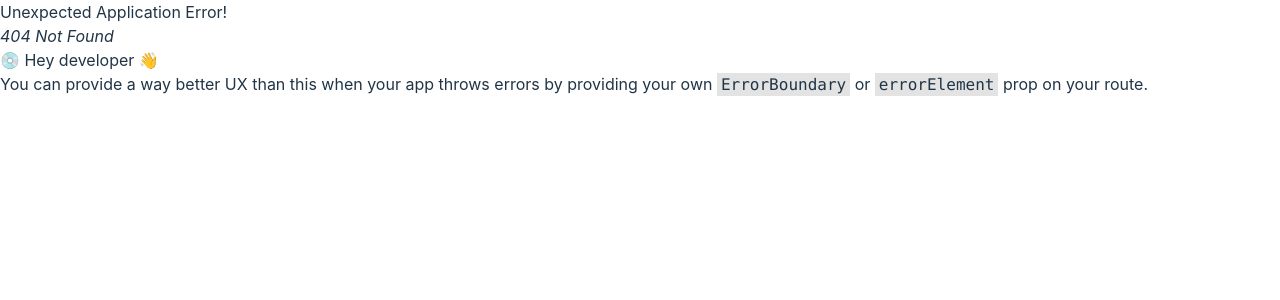
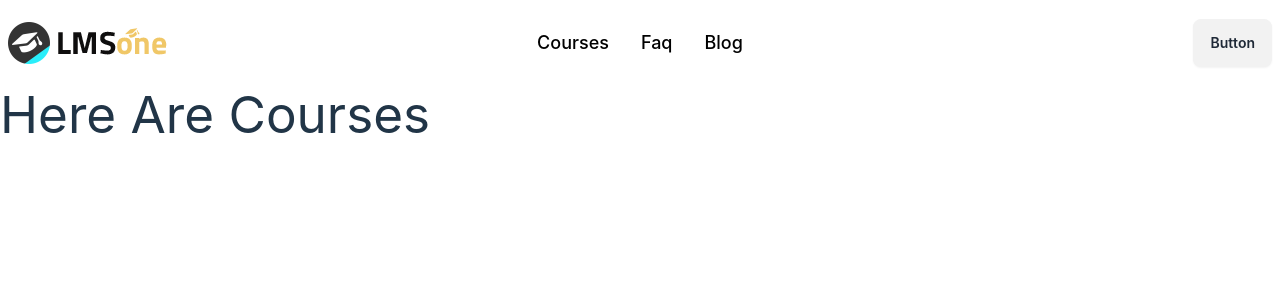
Before and after one commit to fahimshahrairakash03/lmsoneEdtech, a React (Vite) app: page /course in a window 1280 px wide. Before the commit this address had no page. Shown: the top 300 px of the page. Built offline with nearby package versions, Linux system fonts and the light colour scheme.

Commit message:
header route set up

```diff
--- /dev/null
+++ b/src/pages/Blog/Blog.jsx
@@ -0,0 +1,11 @@
+import React from "react";
+
+const Blog = () => {
+  return (
+    <div>
+      <h1>Blog</h1>
+    </div>
+  );
+};
+
+export default Blog;
--- /dev/null
+++ b/src/pages/Courses/Courses.jsx
@@ -0,0 +1,11 @@
+import React from "react";
+
+const Courses = () => {
+  return (
+    <div>
+      <h1>Here Are Courses</h1>
+    </div>
+  );
+};
+
+export default Courses;
--- /dev/null
+++ b/src/pages/Faq/Faq.jsx
@@ -0,0 +1,11 @@
+import React from "react";
+
+const Faq = () => {
+  return (
+    <div>
+      <h1>Faq</h1>
+    </div>
+  );
+};
+
+export default Faq;
--- a/src/pages/Header/Header.jsx
+++ b/src/pages/Header/Header.jsx
@@ -1,5 +1,6 @@
 import React from "react";
 import logo from "../../assets/logo.png";
+import { Link } from "react-router-dom";
 
 const Header = () => {
   return (
@@ -27,40 +28,46 @@ const Header = () => {
               tabIndex={0}
               className="menu menu-sm dropdown-content mt-3 z-[1] p-2 shadow bg-base-100 rounded-box w-52"
             >
+              <Link to="/course">
                 <li>
-                <a>Item 1</a>
+                  <a className="text-black text-lg">Courses</a>
                 </li>
+              </Link>
+              <Link to="/faq">
                 <li>
-                <a>Parent</a>
-                <ul className="p-2">
+                  <a className="text-black text-lg">Faq</a>
+                </li>
+              </Link>
+              <Link to="/blog">
                 <li>
-                    <a>Submenu 1</a>
+                  <a className="text-black text-lg">Blog</a>
                 </li>
-                  <li>
-                    <a>Submenu 2</a>
-                  </li>
-                </ul>
-              </li>
-              <li>
-                <a>Item 3</a>
-              </li>
+              </Link>
             </ul>
           </div>
           {/* <a className="btn btn-ghost text-xl">daisyUI</a> */}
+          <Link to="/">
             <img src={logo} alt="" />
+          </Link>
           <img src="" alt="" />
         </div>
         <div className="navbar-center hidden lg:flex">
           <ul className="menu menu-horizontal px-1 ">
+            <Link to="/course">
               <li>
                 <a className="text-black text-lg">Courses</a>
               </li>
+            </Link>
+            <Link to="/faq">
               <li>
                 <a className="text-black text-lg">Faq</a>
               </li>
+            </Link>
+            <Link to="/blog">
               <li>
                 <a className="text-black text-lg">Blog</a>
               </li>
+            </Link>
           </ul>
         </div>
         <div className="navbar-end">
```
Also changed, not shown: src/Routes/Routes.jsx (+17 -0 lines). Lines whose indentation alone changed are shown as unchanged.
